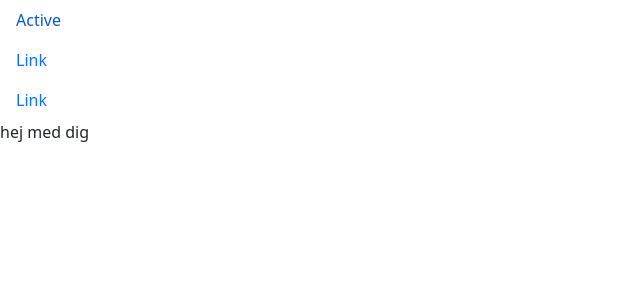
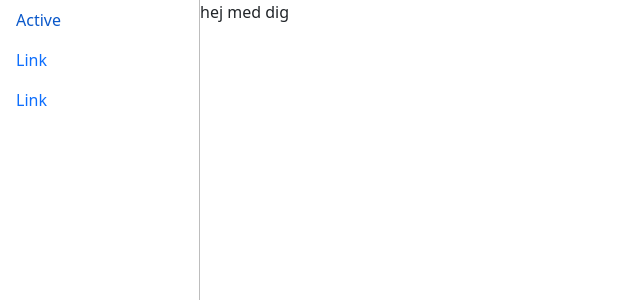
Before and after one commit to AstaCarl/pipper2.0, a React (Create React App) app: page / in a window 1280 px wide. Shown: the top 300 px of the page, without its empty margins (0-640 px from the left). Built offline with nearby package versions, Linux system fonts and the light colour scheme.

Commit message:
big flex

```diff
--- /dev/null
+++ b/src/App.css
@@ -0,0 +1,3 @@
+.bigFlex{
+    display: flex;
+}
--- a/src/App.js
+++ b/src/App.js
@@ -1,4 +1,5 @@
 import logo from './logo.svg';
+import "./App.css";
 import "./components/sidebar.css";
 import Sidebar from "./components/Sidebar";
 
@@ -8,8 +9,12 @@ import Opretpip from "./components/Opretpip";
 function App() {
   return (
     <div className="App">
+      <div className='bigFlex'>
       <Sidebar/>
+      <main>
       <Opretpip/>
+      </main>
+      </div>
     </div>
   );
 }
--- a/src/components/Sidebar.jsx
+++ b/src/components/Sidebar.jsx
@@ -5,11 +5,11 @@ import 'bootstrap/dist/js/bootstrap.bundle.min.js';
 export default function Sidebar(props) {
     return (
         <body>
-            <nav class="nav flex-column">
-  <a class="nav-link active" aria-current="page" href="#">Active</a>
-  <a class="nav-link" href="#">Link</a>
-  <a class="nav-link" href="#">Link</a>
-</nav>
+            <nav class="nav flex-column sidebar">
+                <a class="nav-link active" aria-current="page" href="#">Active</a>
+                <a class="nav-link" href="#">Link</a>
+                <a class="nav-link" href="#">Link</a>
+            </nav>
         </body>
     )
 }
--- a/src/components/sidebar.css
+++ b/src/components/sidebar.css
@@ -0,0 +1,8 @@
+
+.sidebar{
+    width: 200px;
+    height: 100vh;
+    border-right: 1px solid rgb(189, 189, 189);
+    position: relative;
+    left: 0;
+}
```
